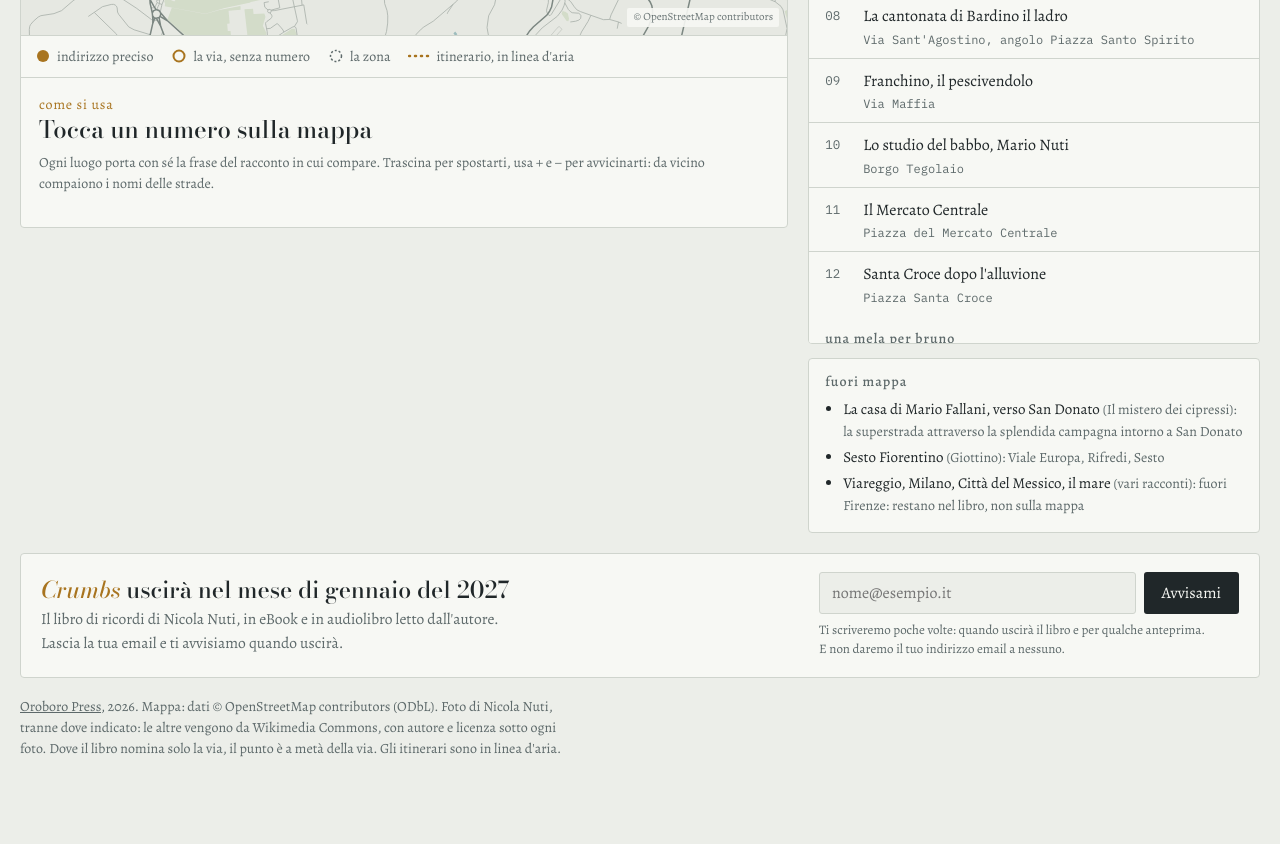
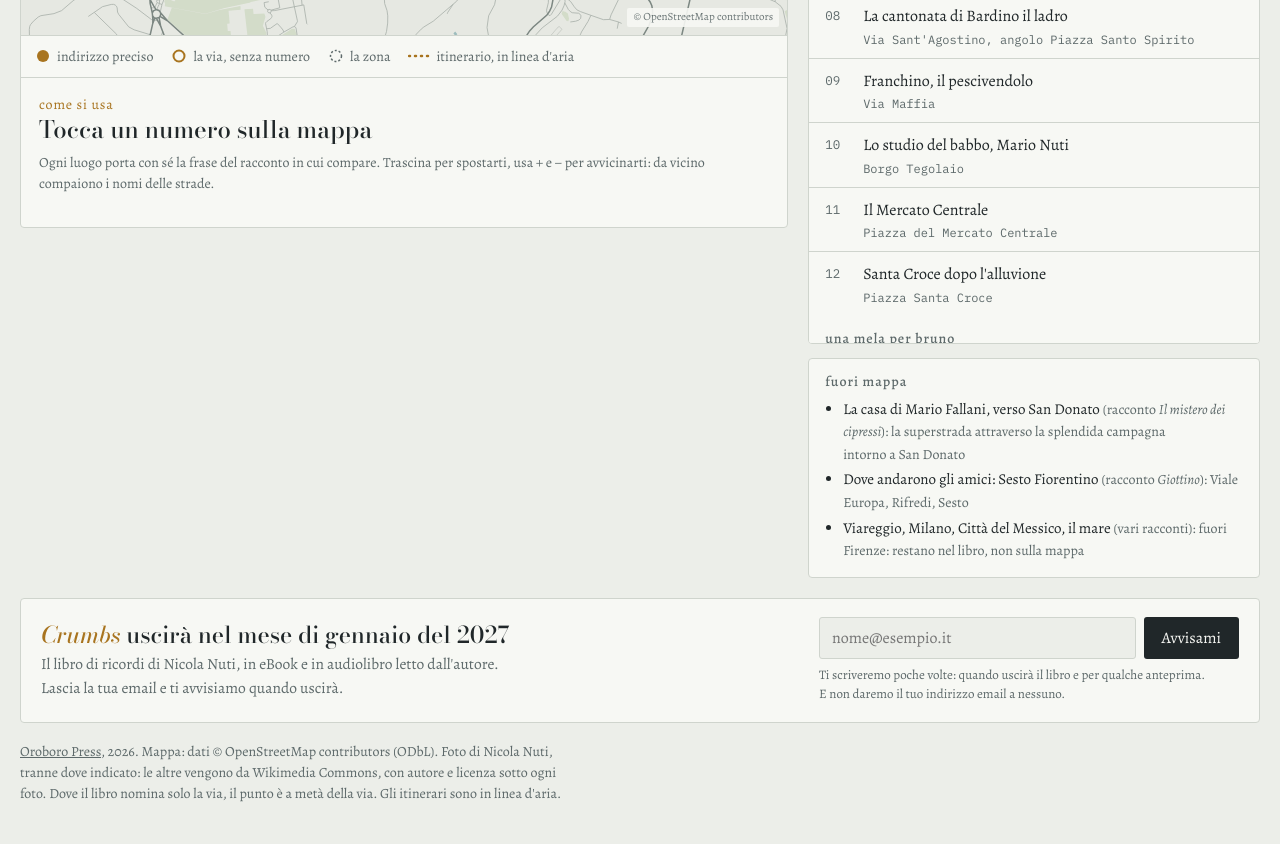
Before and after one commit to fpugliano/oroboro-press-coming-soon, a plain HTML site: page docs/crumbs/mappa/index.html in a window 1280 px wide. Shown: the part 699-1543 px from the top of the page. Before the commit the page ends 1498 px from the top, so only its background shows below. Drawn offline with nearby package versions, Linux system fonts and the light colour scheme; a web font is replaced by a local one.

Commit message:
Crumbs map: clearer 'fuori mappa' entries (story titles marked as such, Sesto as where friends moved)
Co-Authored-By: Claude Opus 5.5 <noreply@anthropic.com>

```diff
--- a/docs/crumbs/mappa/index.html
+++ b/docs/crumbs/mappa/index.html
@@ -294,8 +294,8 @@ const TODO = [
   ["La casa e la terrazza di Mario Cini", "Mario Cini", "In casa aveva un piccolo studio"],
 ];
 const FAR = [
-  ["La casa di Mario Fallani, verso San Donato", "Il mistero dei cipressi", "la superstrada attraverso la splendida campagna intorno a San Donato"],
-  ["Sesto Fiorentino", "Giottino", "Viale Europa, <span style=\"white-space:nowrap\">Rifredi, Sesto</span>"],
+  ["La casa di Mario Fallani, verso San Donato", "Il mistero dei cipressi", "la superstrada attraverso la splendida campagna <span style=\"white-space:nowrap\">intorno a San Donato</span>"],
+  ["Dove andarono gli amici: Sesto Fiorentino", "Giottino", "Viale Europa, <span style=\"white-space:nowrap\">Rifredi, Sesto</span>"],
   ["Viareggio, Milano, Città del Messico, il mare", "vari racconti", "fuori Firenze: restano nel libro, <span style=\"white-space:nowrap\">non sulla mappa</span>"],
 ];
 
@@ -422,7 +422,7 @@ function drawChips(){
   for(const k in VIEWS){const b=document.createElement("button");b.className="chip";b.type="button";b.id="view-"+k;b.textContent=VIEWS[k].name;b.setAttribute("aria-pressed",state.view===k);b.addEventListener("click",()=>{state.view=k;state.z=1;state.cx=null;drawChips();render()});v.appendChild(b)}
 }
 function drawLists(){
-  const li=a=>`<li>${a[0]} <span class="q">(${a[1]}): ${a[2]}</span></li>`;
+  const li=a=>`<li>${a[0]} <span class="q">(${a[1]==="vari racconti"?a[1]:`racconto <i>${a[1]}</i>`}): ${a[2]}</span></li>`;
   document.getElementById("todo").innerHTML=TODO.map(li).join("");
   document.getElementById("far").innerHTML=FAR.map(li).join("");
   const total=PLACES.length, ask=PLACES.filter(p=>p.num===null).length;
```
